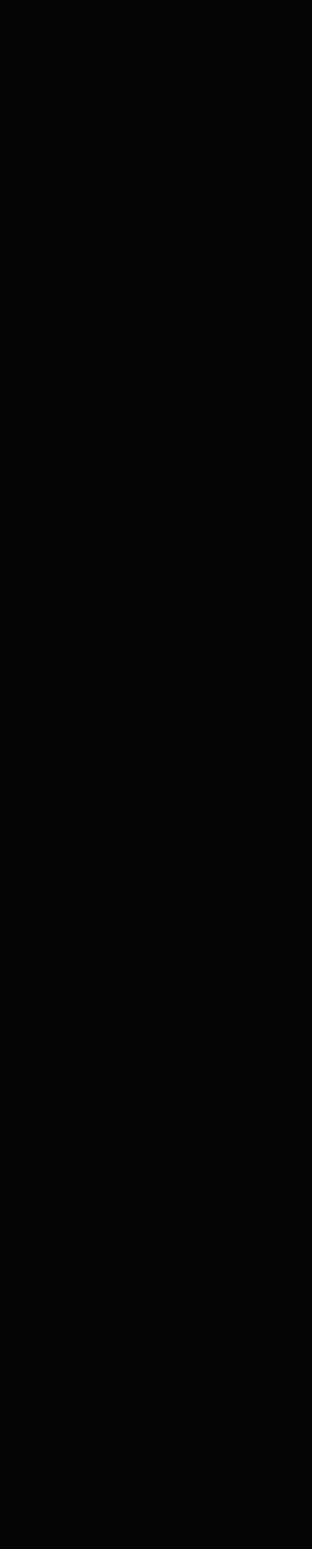
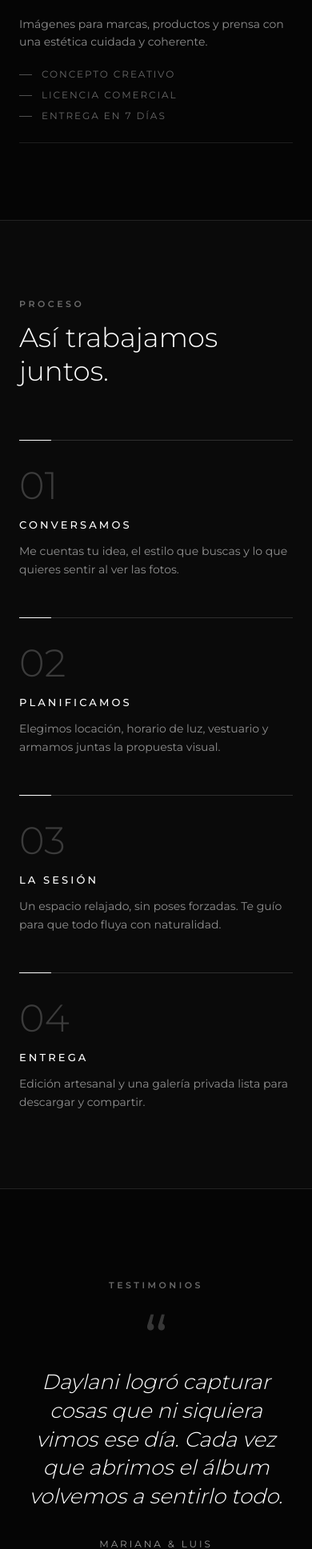
Before and after one commit to Baironfallas/landing-page-progra-lll, a React (Vite) app: page / in a window 390 px wide. Shown: the part 5975-7912 px from the top of the page at 80% size. Before the commit the page ends 4330 px from the top, so only its background shows below. Built offline with nearby package versions, Linux system fonts and the light colour scheme.

Commit message:
Refactor code structure for improved readability and maintainability

```diff
--- a/src/components/Footer.tsx
+++ b/src/components/Footer.tsx
@@ -4,6 +4,7 @@ const footerLinks = [
   { label: "Inicio", href: "#inicio" },
   { label: "Portafolio", href: "#portafolio" },
   { label: "Sobre mí", href: "#sobre-mi" },
+  { label: "Servicios", href: "#servicios" },
   { label: "Contacto", href: "#contacto" },
 ];
 
--- a/src/components/Header.tsx
+++ b/src/components/Header.tsx
@@ -4,6 +4,7 @@ const navLinks = [
   { label: "Inicio", href: "#inicio" },
   { label: "Portafolio", href: "#portafolio" },
   { label: "Sobre mí", href: "#sobre-mi" },
+  { label: "Servicios", href: "#servicios" },
   { label: "Contacto", href: "#contacto" },
 ];
 
--- a/src/components/Landing.tsx
+++ b/src/components/Landing.tsx
@@ -16,8 +16,83 @@ const filters = [
   ...Array.from(new Set(galleryItems.map((item) => item.label))),
 ];
 
+const imageOf = (slug: string) =>
+  galleryItems.find((item) => item.slug === slug)?.src ?? "";
+
+const services = [
+  {
+    title: "Retrato",
+    description:
+      "Sesiones personales y de pareja con dirección natural, en exteriores o estudio.",
+    details: ["1 a 2 horas", "25 fotos editadas", "Galería privada online"],
+    price: "Desde $120",
+    src: imageOf("retrato-1"),
+    slug: "retrato-1",
+  },
+  {
+    title: "Bodas",
+    description:
+      "Cobertura documental del día completo, de los preparativos a la última canción.",
+    details: ["Cobertura de 8 horas", "400+ fotos editadas", "Álbum impreso opcional"],
+    price: "Desde $950",
+    src: imageOf("bodas-1"),
+    slug: "bodas-1",
+  },
+  {
+    title: "Editorial",
+    description:
+      "Imágenes para marcas, productos y prensa con una estética cuidada y coherente.",
+    details: ["Concepto creativo", "Licencia comercial", "Entrega en 7 días"],
+    price: "Desde $400",
+    src: imageOf("editorial-1"),
+    slug: "editorial-1",
+  },
+];
+
+const steps = [
+  {
+    title: "Conversamos",
+    text: "Me cuentas tu idea, el estilo que buscas y lo que quieres sentir al ver las fotos.",
+  },
+  {
+    title: "Planificamos",
+    text: "Elegimos locación, horario de luz, vestuario y armamos juntas la propuesta visual.",
+  },
+  {
+    title: "La sesión",
+    text: "Un espacio relajado, sin poses forzadas. Te guío para que todo fluya con naturalidad.",
+  },
+  {
+    title: "Entrega",
+    text: "Edición artesanal y una galería privada lista para descargar y compartir.",
+  },
+];
+
+const testimonials = [
+  {
+    name: "Mariana & Luis",
+    role: "Boda en Monteverde",
+    quote:
+      "Daylani logró capturar cosas que ni siquiera vimos ese día. Cada vez que abrimos el álbum volvemos a sentirlo todo.",
+  },
+  {
+    name: "Andrea Solís",
+    role: "Sesión de retrato",
+    quote:
+      "Nunca me había sentido tan cómoda frente a una cámara. Las fotos se sienten honestas, como yo.",
+  },
+  {
+    name: "Casa Brava",
+    role: "Campaña editorial",
+    quote:
+      "Entendió nuestra marca desde la primera reunión. Las imágenes elevaron por completo nuestra presencia digital.",
+  },
+];
+
 const Landing = () => {
   const [activeFilter, setActiveFilter] = useState("Todos");
+  const [activeTestimonial, setActiveTestimonial] = useState(0);
+  const testimonial = testimonials[activeTestimonial];
 
   const visibleItems =
     activeFilter === "Todos"
@@ -156,6 +231,129 @@ const Landing = () => {
         </div>
       </section>
 
+      {/* Services */}
+      <section id="servicios" className="mx-auto max-w-7xl px-6 py-24 md:px-10">
+        <div className="mb-14 flex flex-col gap-4 md:flex-row md:items-end md:justify-between">
+          <div>
+            <p className="mb-3 text-[11px] font-semibold uppercase tracking-[0.32em] text-white/40">
+              Servicios
+            </p>
+            <h2 className="font-[Cormorant_Garamond] text-[34px] font-light uppercase leading-tight text-white md:text-[46px]">
+              Cada historia
+              <br />
+              merece su encuadre
+            </h2>
+          </div>
+          <p className="max-w-sm text-[14px] leading-relaxed text-white/55">
+            Sesiones pensadas a tu medida. Todos los paquetes incluyen
+            asesoría previa y edición profesional.
+          </p>
+        </div>
+
+        <div className="grid gap-10 md:grid-cols-3 md:gap-8">
+          {services.map(({ title, description, details, price, src, slug }, i) => (
+            <article key={title} className="group flex flex-col">
+              <Link to={`/galeria/${slug}`} className="relative block aspect-[4/5] overflow-hidden">
+                <img
+                  src={src}
+                  alt={`Fotografía de ${title.toLowerCase()}`}
+                  className="h-full w-full object-cover grayscale transition-all duration-500 group-hover:scale-105 group-hover:grayscale-0"
+                />
+                <span className="absolute left-4 top-4 font-[Cormorant_Garamond] text-[15px] tracking-[0.2em] text-white/80">
+                  {String(i + 1).padStart(2, "0")}
+                </span>
+              </Link>
+              <div className="flex flex-1 flex-col border-b border-white/10 pb-6 pt-6">
+                <div className="flex items-baseline justify-between gap-4">
+                  <h3 className="font-[Cormorant_Garamond] text-[28px] font-light uppercase text-white">
+                    {title}
+                  </h3>
+                  <span className="text-[11px] uppercase tracking-[0.2em] text-white/50">
+                    {price}
+                  </span>
+                </div>
+                <p className="mt-3 text-[14px] leading-relaxed text-white/55">{description}</p>
+                <ul className="mt-5 space-y-2 text-[12px] uppercase tracking-[0.16em] text-white/40">
+                  {details.map((detail) => (
+                    <li key={detail} className="flex items-center gap-3">
+                      <span className="h-px w-4 bg-white/30" />
+                      {detail}
+                    </li>
+                  ))}
+                </ul>
+              </div>
+            </article>
+          ))}
+        </div>
+      </section>
+
+      {/* Process */}
+      <section id="proceso" className="border-y border-white/10 bg-white/[0.02]">
+        <div className="mx-auto max-w-7xl px-6 py-24 md:px-10">
+          <p className="mb-3 text-[11px] font-semibold uppercase tracking-[0.32em] text-white/40">
+            Proceso
+          </p>
+          <h2 className="mb-16 font-[Cormorant_Garamond] text-[34px] font-light leading-tight text-white md:text-[42px]">
+            Así trabajamos juntos.
+          </h2>
+
+          <ol className="grid gap-12 sm:grid-cols-2 lg:grid-cols-4 lg:gap-8">
+            {steps.map(({ title, text }, i) => (
+              <li key={title} className="relative border-t border-white/15 pt-8">
+                <span className="absolute -top-px left-0 h-px w-10 bg-white" />
+                <span className="font-[Cormorant_Garamond] text-[48px] font-light leading-none text-white/20">
+                  {String(i + 1).padStart(2, "0")}
+                </span>
+                <h3 className="mt-4 text-[13px] font-medium uppercase tracking-[0.24em] text-white">
+                  {title}
+                </h3>
+                <p className="mt-3 text-[14px] leading-relaxed text-white/55">{text}</p>
+              </li>
+            ))}
+          </ol>
+        </div>
+      </section>
+
+      {/* Testimonials */}
+      <section id="testimonios" className="mx-auto max-w-5xl px-6 py-28 text-center md:px-10">
+        <p className="mb-10 text-[11px] font-semibold uppercase tracking-[0.32em] text-white/40">
+          Testimonios
+        </p>
+
+        <figure key={activeTestimonial} className="animate-[gallery-lightbox-fade_0.6s_ease]">
+          <span className="block font-[Cormorant_Garamond] text-[80px] leading-[0.5] text-white/20">
+            “
+          </span>
+          <blockquote className="mx-auto mt-4 max-w-3xl font-[Cormorant_Garamond] text-[26px] font-light italic leading-snug text-white md:text-[36px]">
+            {testimonial.quote}
+          </blockquote>
+          <figcaption className="mt-8 text-[12px] uppercase tracking-[0.24em] text-white/60">
+            {testimonial.name}
+            <span className="mt-1 block text-[11px] tracking-[0.2em] text-white/35">
+              {testimonial.role}
+            </span>
+          </figcaption>
+        </figure>
+
+        <div className="mt-12 flex justify-center gap-3">
+          {testimonials.map(({ name }, i) => (
+            <button
+              key={name}
+              onClick={() => setActiveTestimonial(i)}
+              aria-label={`Ver testimonio de ${name}`}
+              className="group py-3"
+            >
+              <span
+                className={[
+                  "block h-px transition-all duration-300",
+                  activeTestimonial === i ? "w-12 bg-white" : "w-6 bg-white/30 group-hover:bg-white/60",
+                ].join(" ")}
+              />
+            </button>
+          ))}
+        </div>
+      </section>
+
       {/* CTA */}
       <section id="contacto" className="relative flex h-[50vh] min-h-[360px] items-center justify-center overflow-hidden text-center">
         <img
```
Also changed, not shown: 1 other file (tests, documents, lock files or other folders).
